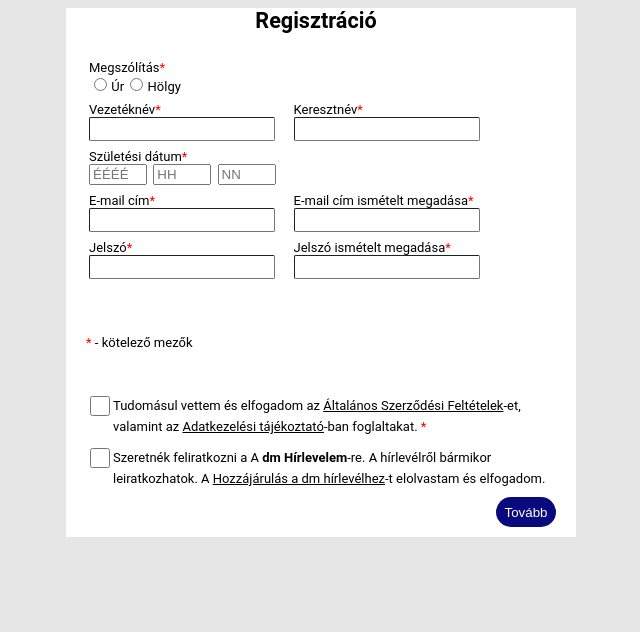
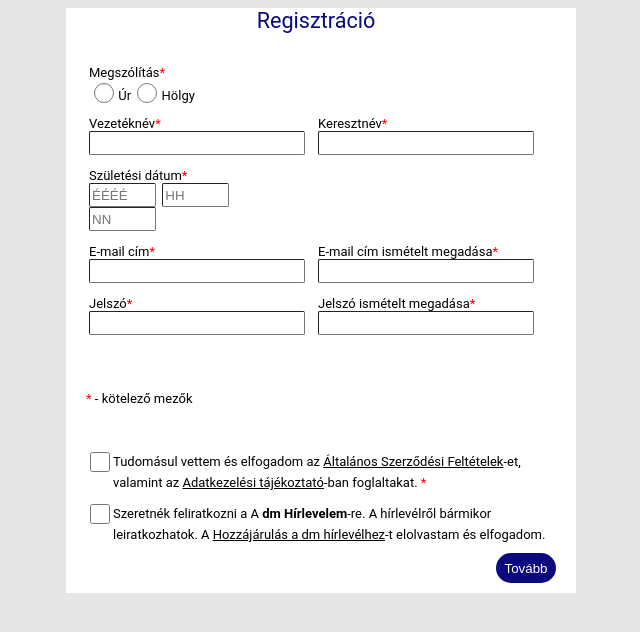
Before and after one commit to Csongoranevem/urlaphtml, a plain HTML site: page index.html in a window 1280 px wide. Shown: the whole page, without its empty margins (319-959 px from the left). Drawn offline with Linux system fonts and the light colour scheme.

Commit message:
Add files via upload

```diff
--- a/style.css
+++ b/style.css
@@ -27,32 +27,36 @@ table{
 input[name="mezo"]{
     display: block;
     height: 20px;
-    width: 180px;
+    width: 210px;
     border-width: 1px;
     border-radius: 2px;
 }
 
 td{
-    padding-top: 5px;
+    padding-top: 10px;
     padding-right: 10px;
 }
 
 .cim{
     text-align: center;
     font-size: larger;
-    font-weight: bolder;
+    color:rgb(10, 10, 126); ;
 }
 
 #megsz{
     display: inline;
+    margin-right: 10px;
 }
 span{
     color: red;
 }
 
 input[type="number"]{
-    width: 50px;
+    width: 61px;
     margin-right: 5px;
+    height: 20px;
+    border-width: 1px;
+    border-radius: 2px;
 }
 
 label{
@@ -96,3 +100,12 @@ p{
 label [for="hirlevel"]{
     text-align: justify;
 }
+
+input[type="radio"]{
+    height: 20px;
+    width: 20px;
+    vertical-align:bottom;
+
+
+
+}
```
